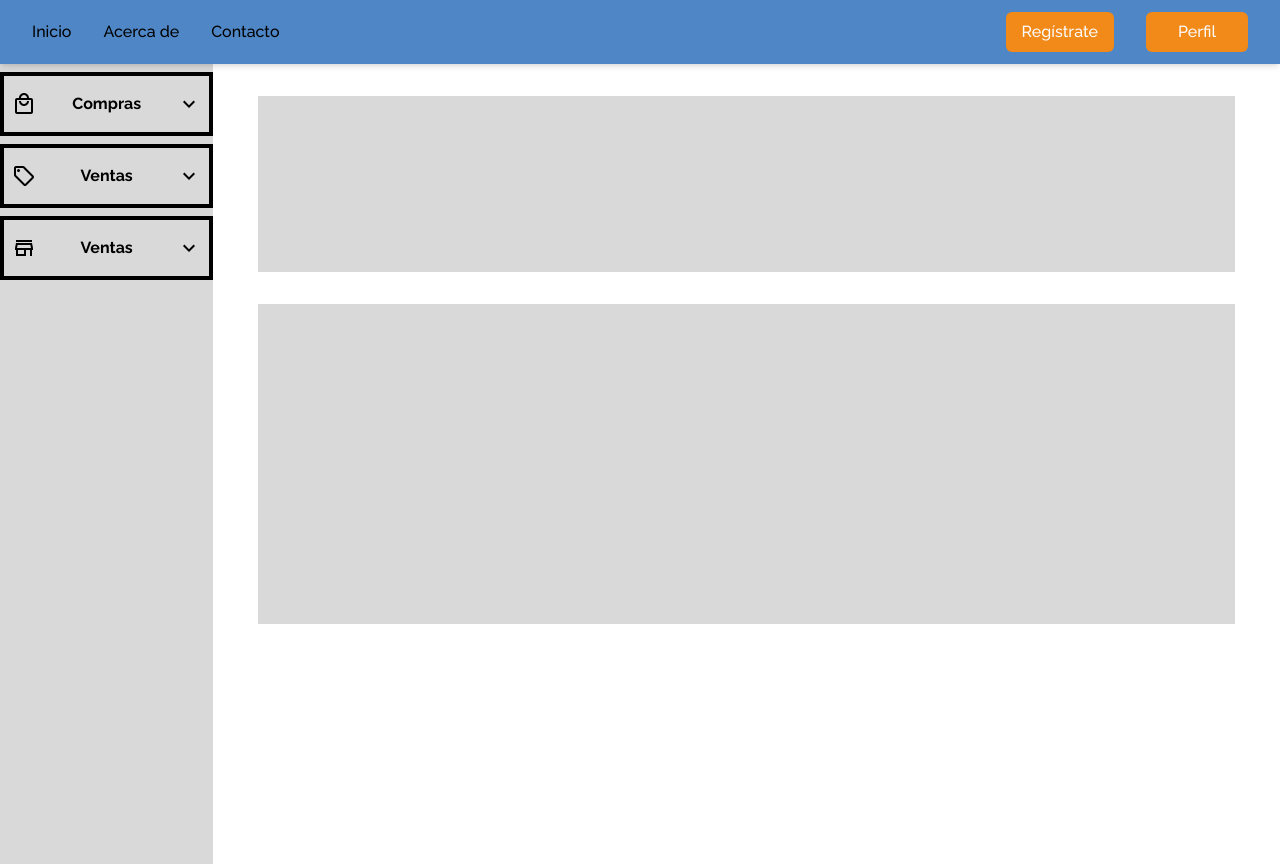
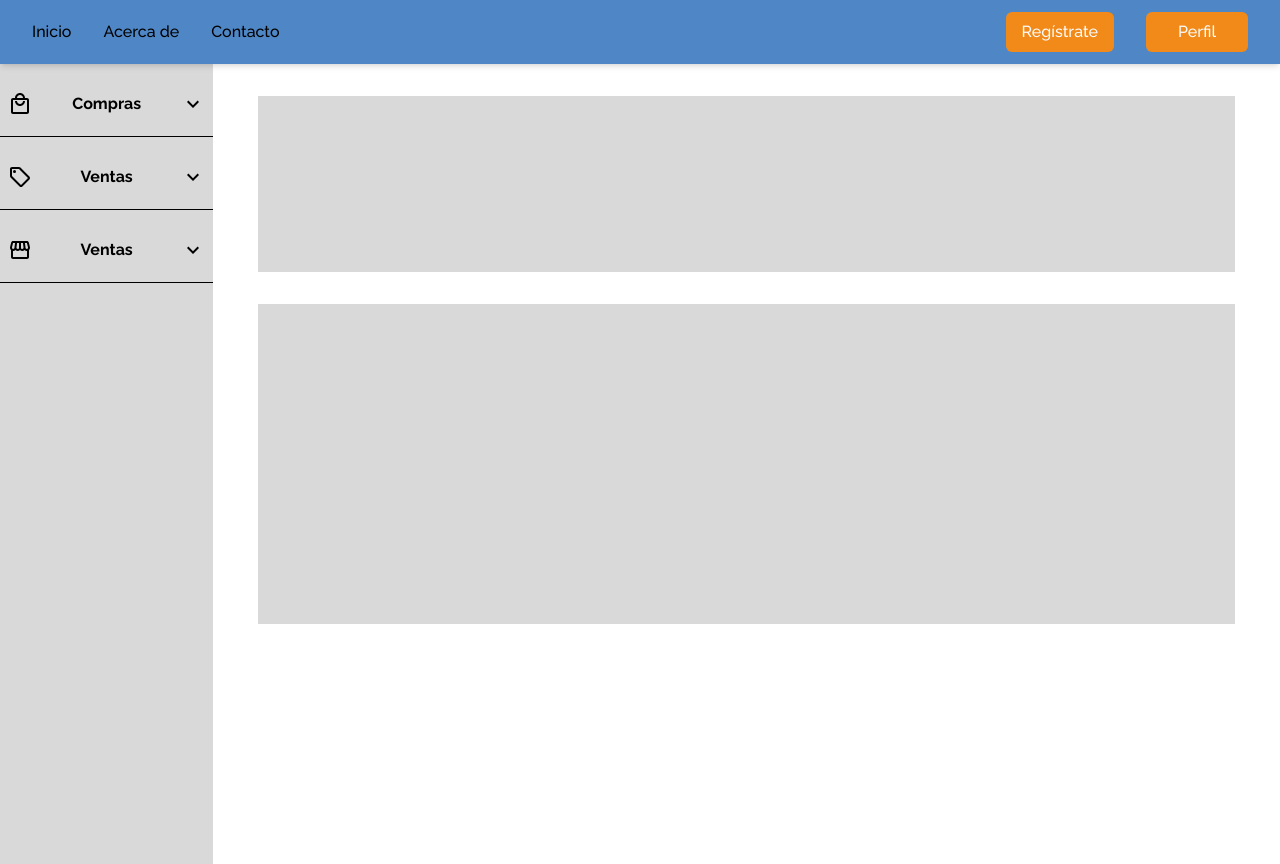
Before and after one commit to w1sec0d/ciclomart_frontend, a React (Vite) app: page /profile in a window 1280 px wide. Built offline with nearby package versions, Linux system fonts and the light colour scheme; no server answers.

Commit message:
Finish visual implementation of profile sidebar

```diff
--- a/src/components/CardButton.jsx
+++ b/src/components/CardButton.jsx
@@ -26,10 +26,11 @@ const CardButton = ({
   }
 
   return (
+    <div>
       <button
         type={type}
         className={twMerge(
-        'flex flex-row mt-2 items-center w-full h-16 border-4 border-b-black',
+          'flex flex-row mt-2 items-center w-full h-16',
           className
         )}
         onClick={handleClick}
@@ -39,9 +40,11 @@ const CardButton = ({
         {icon == 1 ? (
           <ArrowDown className="ml-auto mr-2" />
         ) : (
-        <ArrowRight className="ml-auto mr-2" />
+          <ArrowRight className="ml-auto mr-2 text-2xl" />
         )}
       </button>
+      <hr />
+    </div>
   )
 }
 
--- a/src/pages/Profile.jsx
+++ b/src/pages/Profile.jsx
@@ -1,9 +1,9 @@
 import CardButton from '../components/CardButton'
 
 //-> Icons
-import LocalMallOutlinedIcon from '@mui/icons-material/LocalMallOutlined'
-import StoreOutlinedIcon from '@mui/icons-material/StoreOutlined'
-import LocalOfferOutlinedIcon from '@mui/icons-material/LocalOfferOutlined'
+import ShoppingBag from '@mui/icons-material/LocalMallOutlined'
+import Store from '@mui/icons-material/StorefrontOutlined'
+import Tag from '@mui/icons-material/LocalOfferOutlined'
 
 const Profile = () => {
   return (
@@ -13,19 +13,19 @@ const Profile = () => {
         <ul>
           <li>
             <CardButton to="/register">
-              <LocalMallOutlinedIcon className="ml-2" />
+              <ShoppingBag className="ml-2" />
               <b className="flex flex-col w-full">Compras</b>
             </CardButton>
           </li>
           <li>
             <CardButton to="/register">
-              <LocalOfferOutlinedIcon className="ml-2" />
+              <Tag className="ml-2" />
               <b className="flex flex-col w-full">Ventas</b>
             </CardButton>
           </li>
           <li>
             <CardButton to="/register">
-              <StoreOutlinedIcon className="ml-2" />
+              <Store className="ml-2" />
               <b className="flex flex-col w-full">Ventas</b>
             </CardButton>
           </li>
```
Lines whose indentation alone changed are shown as unchanged.
